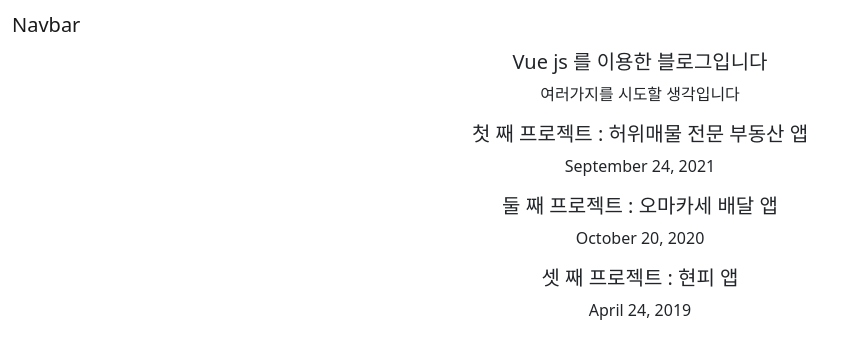
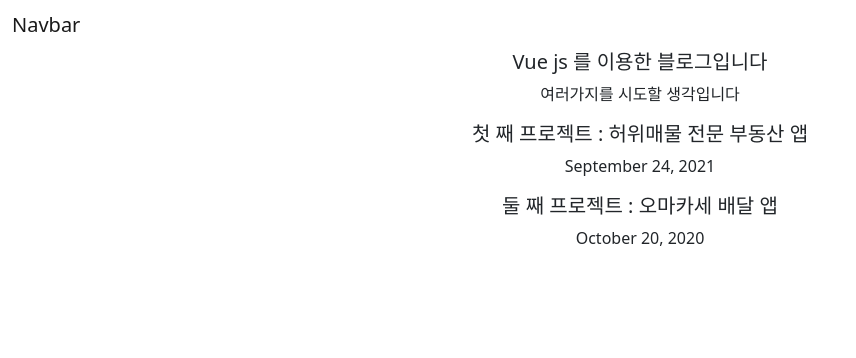
Before and after one commit to commitonly/vuejs, a Vue app: page / in a window 1280 px wide. Shown: the top 358 px of the page, without its empty margins (0-856 px from the left). Built offline with nearby package versions, Linux system fonts and the light colour scheme; the HTML template or start-up script is replaced by a standard one.

Commit message:
커밋에러테스트

```diff
--- a/src/components/List.vue
+++ b/src/components/List.vue
@@ -6,10 +6,6 @@
   <div>
     <h5>{{blog[1].title}}</h5>
     <p>{{ blog[1].date }}</p>
-  </div>
-  <div>
-    <h5>{{ blog[2].title }}</h5>
-    <p>{{ blog[2].date }}</p>
   </div>
 </template>
 
```
